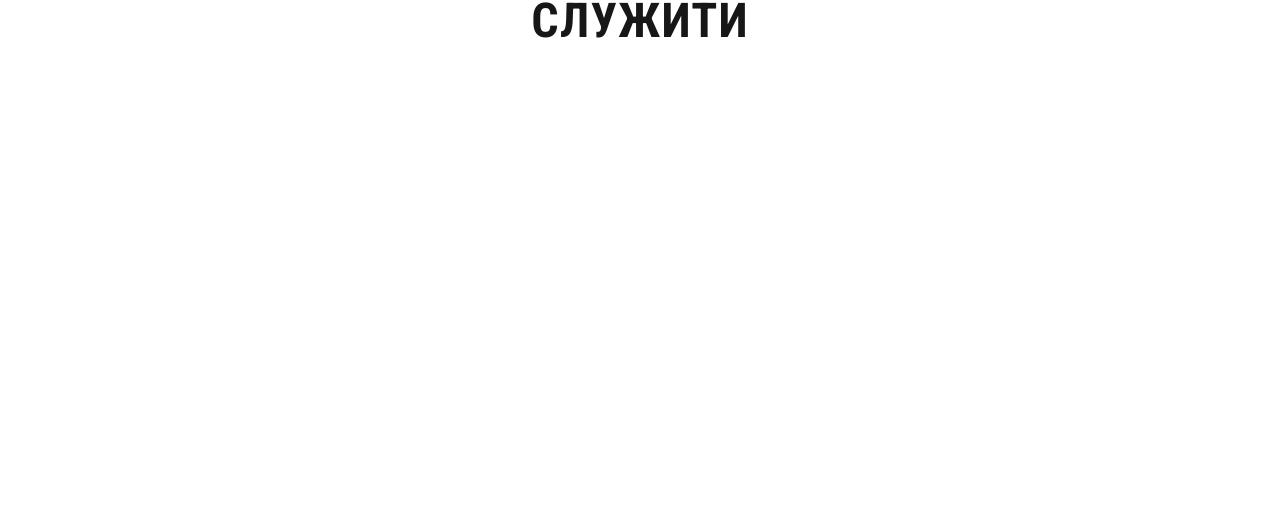
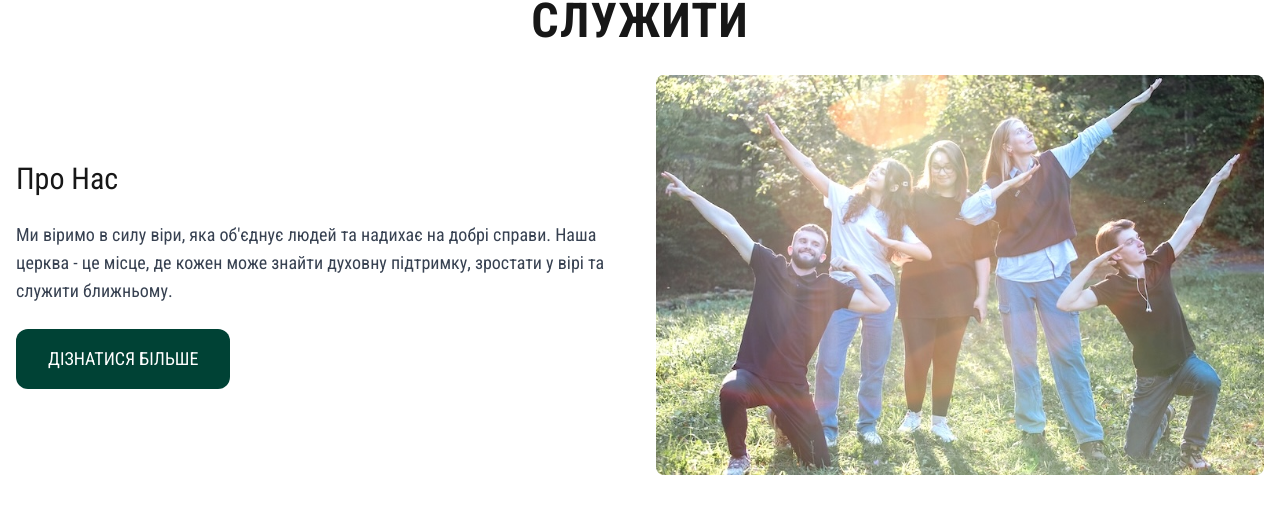
Before and after one commit to media-newhope/newhope.uz.ua, a Next.js app: page / in a window 1280 px wide. Shown: the part 1013-1525 px from the top of the page. Before the commit the page ends 1128 px from the top, so only its background shows below. Built offline with nearby package versions, Linux system fonts and the light colour scheme.

Commit message:
create  about section

```diff
--- a/app/Sections/About/About.section.tsx
+++ b/app/Sections/About/About.section.tsx
@@ -1,4 +1,7 @@
 import { Section } from "@/app/components/Section/Section";
+import { Button } from "@/app/components/Button/Button";
+import Image from "next/image";
+import { Title } from "@/app/components/Title";
 
 export function AboutSection() {
   return (
@@ -8,6 +11,30 @@ export function AboutSection() {
         любити <br />
         служити
       </Section.Title>
+      <div className="grid grid-cols-1 md:grid-cols-2 gap-8 items-center">
+        <div className="space-y-6 text-center md:text-left">
+          <Title>Про Нас</Title>
+          <p className="text-lg text-gray-700">
+            Ми віримо в силу віри, яка об'єднує людей та надихає на добрі
+            справи. Наша церква - це місце, де кожен може знайти духовну
+            підтримку, зростати у вірі та служити ближньому.
+          </p>
+
+          <Button className="uppercase" size="large" color="primary">
+            Дізнатися більше
+          </Button>
+        </div>
+
+        <div className="relative h-[400px] w-full rounded-lg overflow-hidden">
+          <Image
+            src="/images/about.jpg"
+            alt="Church Community"
+            fill
+            className="object-cover"
+            priority
+          />
+        </div>
+      </div>
     </Section>
   );
 }
--- a/app/components/Button/Button.tsx
+++ b/app/components/Button/Button.tsx
@@ -1,33 +1,41 @@
-'use client'
+"use client";
 
 interface ButtonProps extends React.ButtonHTMLAttributes<HTMLButtonElement> {
-  color?: 'primary' | 'secondary' | 'transparent';
-  variant?: 'solid'
+  color?: "primary" | "secondary" | "transparent";
+  variant?: "solid";
   children: React.ReactNode;
-  size?: 'small' | 'medium' | 'large';
+  size?: "small" | "medium" | "large";
+  className: string;
 }
 
-export const Button = ({ color = 'primary', size = 'large', variant = 'solid', children, ...props }: ButtonProps) => {
-  const baseStyles = 'rounded-lg transition-colors font-size-16 text-white';
+export const Button = ({
+  color = "primary",
+  size = "large",
+  variant = "solid",
+  className,
+  children,
+  ...props
+}: ButtonProps) => {
+  const baseStyles = "rounded-lg transition-colors font-size-16 text-white";
   const colorStyles = {
-    primary: 'bg-primary-500 hover:bg-primary-400',
-    secondary: 'bg-secondary-500 hover:bg-secondary-400',
-    transparent: 'bg-transparent hover:text-gray-300'
+    primary: "bg-primary-500 hover:bg-primary-400",
+    secondary: "bg-secondary-500 hover:bg-secondary-400",
+    transparent: "bg-transparent hover:text-gray-300",
   };
 
   const sizeStyles = {
-    small: 'text-sm px-2 py-1 rounded-md',
-    medium: 'text-base px-6 py-3 rounded-lg',
-    large: 'text-lg px-8 py-4 rounded-xl'
+    small: "text-sm px-2 py-1 rounded-md",
+    medium: "text-base px-6 py-3 rounded-lg",
+    large: "text-lg px-8 py-4 rounded-xl",
   };
 
   const variantStyles = {
-    solid: '',
+    solid: "",
   };
 
   return (
     <button
-      className={`${baseStyles} ${colorStyles[color]} ${variantStyles[variant]} ${sizeStyles[size]}`}
+      className={`${baseStyles} ${colorStyles[color]} ${variantStyles[variant]} ${sizeStyles[size]} ${className}`}
       {...props}
     >
       {children}
--- /dev/null
+++ b/app/components/Title.tsx
@@ -0,0 +1,11 @@
+interface TitleProps extends React.HTMLAttributes<HTMLElement> {
+  children: React.ReactNode;
+}
+
+export function Title({ children, ...props }: TitleProps) {
+  return (
+    <h2 className="text-3xl" {...props}>
+      {children}
+    </h2>
+  );
+}
```
Also changed, not shown: public/images/about.jpg (added).
